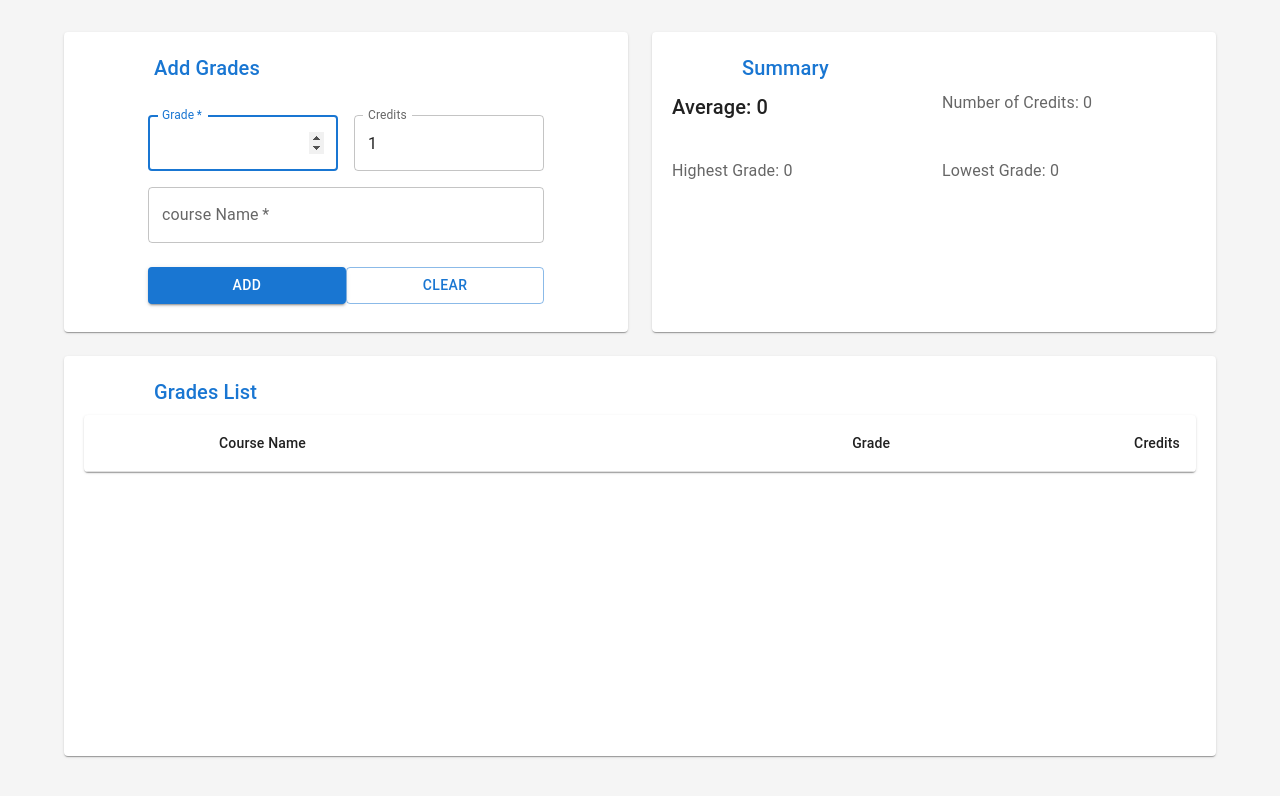
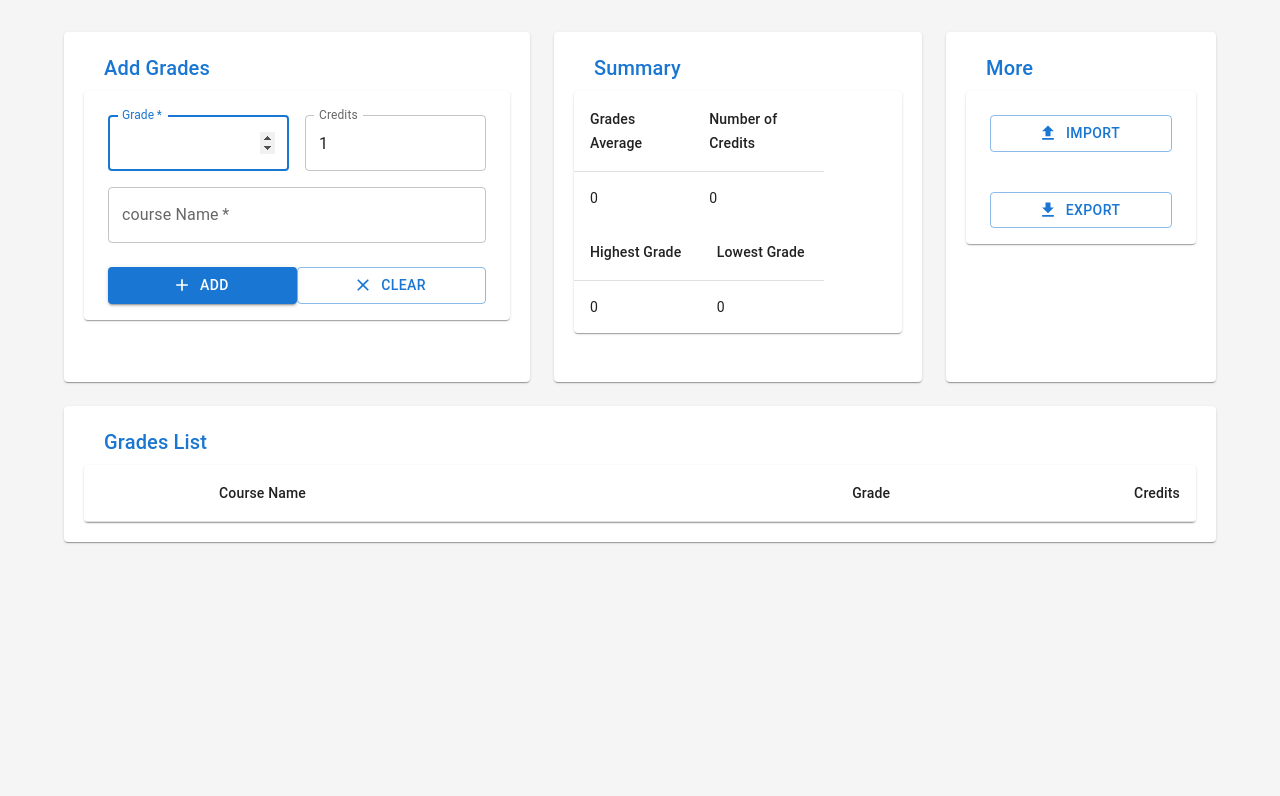
Before and after one commit to kggold4/grades-app-reactjs-mui, a React (Create React App) app: page / in a window 1280 px wide. Shown: the top 796 px of the page. Built offline with nearby package versions, Linux system fonts and the light colour scheme.

Commit message:
add import export buttons and improve summary

```diff
--- a/package.json
+++ b/package.json
@@ -6,6 +6,7 @@
   "dependencies": {
     "@emotion/react": "^11.10.0",
     "@emotion/styled": "^11.10.0",
+    "@mui/icons-material": "^5.8.4",
     "@mui/material": "^5.10.0",
     "@testing-library/jest-dom": "^5.16.5",
     "@testing-library/react": "^13.3.0",
--- a/src/DashboardContent.js
+++ b/src/DashboardContent.js
@@ -9,6 +9,7 @@ import Inset from "./Inset";
 import GradeList from "./GradesList";
 import Header from "./Header";
 import Summary from "./Summary";
+import ImportExport from "./ImportExport";
 import Footer from "./Footer";
 
 const theme = createTheme({
@@ -43,31 +44,45 @@ export default function DashboardContent() {
         >
           <Container maxWidth="lg" sx={{ mt: 4, mb: 4 }}>
             <Grid container spacing={3}>
-              <Grid item xs={6}>
+              <Grid item xs={5}>
                 <Paper
                   sx={{
                     p: 2,
                     display: "flex",
                     flexDirection: "column",
-                    height: 300,
+                    height: 350,
                     padding: "20px",
                   }}
                 >
                   <Inset />
                 </Paper>
               </Grid>
-              <Grid item xs={6}>
+              <Grid item xs={4}>
                 <Paper
                   sx={{
                     p: 2,
                     display: "flex",
                     flexDirection: "column",
-                    height: 300,
+                    height: 350,
                     textAlign: "left",
                     padding: "20px",
                   }}
                 >
                   <Summary />
+                </Paper>
+              </Grid>
+              <Grid item xs={3}>
+                <Paper
+                  sx={{
+                    p: 2,
+                    display: "flex",
+                    flexDirection: "column",
+                    height: 350,
+                    textAlign: "left",
+                    padding: "20px",
+                  }}
+                >
+                  <ImportExport />
                 </Paper>
               </Grid>
               <Grid item xs={12}>
@@ -76,7 +91,6 @@ export default function DashboardContent() {
                     p: 2,
                     display: "flex",
                     flexDirection: "column",
-                    height: 400,
                     padding: "20px",
                   }}
                 >
--- a/src/GradesUtils.js
+++ b/src/GradesUtils.js
@@ -117,6 +117,27 @@ export function getAverage() {
   return (sum / creditCouter).toFixed(2);
 }
 
+export function getStatistics() {
+  let statisticsItem = new StatisticsItem(
+    0,
+    getAverage(),
+    getSumCredits(),
+    getMaxGrade(),
+    getMinGrade()
+  );
+  return [statisticsItem];
+}
+
+class StatisticsItem {
+  constructor(id, average, sumCredits, maxGrade, minGrade) {
+    this.id = id;
+    this.average = average;
+    this.sumCredits = sumCredits;
+    this.maxGrade = maxGrade;
+    this.minGrade = minGrade;
+  }
+}
+
 class GradeItem {
   constructor(id, name, grade, credits) {
     this.id = id;
--- /dev/null
+++ b/src/ImportExport.js
@@ -0,0 +1,45 @@
+import React from "react";
+import CssBaseline from "@mui/material/CssBaseline";
+import Container from "@mui/material/Container";
+import Paper from "@mui/material/Paper";
+import Button from "@mui/material/Button";
+import UploadIcon from "@mui/icons-material/Upload";
+import FileDownloadIcon from "@mui/icons-material/FileDownload";
+import Title from "./Title";
+
+export default function ImportExport() {
+  return (
+    <React.Fragment>
+      <Title>More</Title>
+      <Container component={Paper} maxWidth="xs">
+        <CssBaseline />
+        <Button
+          type="button"
+          fullWidth
+          variant="outlined"
+          startIcon={<UploadIcon />}
+          component="label"
+          sx={{ mt: 3, mb: 2 }}
+          onClick={() => {
+            console.log("import");
+          }}
+        >
+          <input type="file" hidden />
+          Import
+        </Button>
+        <Button
+          type="button"
+          fullWidth
+          variant="outlined"
+          startIcon={<FileDownloadIcon />}
+          sx={{ mt: 3, mb: 2 }}
+          onClick={() => {
+            console.log("import");
+          }}
+        >
+          Export
+        </Button>
+      </Container>
+    </React.Fragment>
+  );
+}
--- a/src/Inset.js
+++ b/src/Inset.js
@@ -5,8 +5,11 @@ import CssBaseline from "@mui/material/CssBaseline";
 import TextField from "@mui/material/TextField";
 import Grid from "@mui/material/Grid";
 import Box from "@mui/material/Box";
+import Paper from "@mui/material/Paper";
 import Container from "@mui/material/Container";
 import { addGrade, clearGradesItems } from "./GradesUtils";
+import ClearIcon from "@mui/icons-material/Clear";
+import AddIcon from "@mui/icons-material/Add";
 import Title from "./Title";
 
 export default function Inset() {
@@ -17,7 +20,7 @@ export default function Inset() {
   return (
     <React.Fragment>
       <Title>Add Grades</Title>
-      <Container component="main" maxWidth="xs">
+      <Container component={Paper} maxWidth="xs">
         <CssBaseline />
         <Box noValidate sx={{ mt: 3 }}>
           <Grid container spacing={2}>
@@ -61,6 +64,7 @@ export default function Inset() {
                 type="submit"
                 fullWidth
                 variant="contained"
+                startIcon={<AddIcon />}
                 sx={{ mt: 3, mb: 2 }}
                 onClick={() => {
                   addGrade(name, parseFloat(grade), parseFloat(credits));
@@ -74,6 +78,7 @@ export default function Inset() {
                 type="button"
                 fullWidth
                 variant="outlined"
+                startIcon={<ClearIcon />}
                 sx={{ mt: 3, mb: 2 }}
                 onClick={() => {
                   clearGradesItems();
--- a/src/Summary.js
+++ b/src/Summary.js
@@ -1,46 +1,61 @@
 import * as React from "react";
-import Typography from "@mui/material/Typography";
-import Grid from "@mui/material/Grid";
 import Title from "./Title";
-
-import {
-  getMinGrade,
-  getMaxGrade,
-  getSumCredits,
-  getAverage,
-} from "./GradesUtils";
+import Table from "@mui/material/Table";
+import TableBody from "@mui/material/TableBody";
+import TableCell from "@mui/material/TableCell";
+import TableContainer from "@mui/material/TableContainer";
+import TableHead from "@mui/material/TableHead";
+import TableRow from "@mui/material/TableRow";
+import Paper from "@mui/material/Paper";
+import { getStatistics } from "./GradesUtils";
 
 export default function Summary() {
-  const minGrade = getMinGrade();
-  const maxGrade = getMaxGrade();
-  const sumCredits = getSumCredits();
-  const average = getAverage();
+  const statistics = getStatistics();
+  console.table(statistics);
 
   return (
     <React.Fragment>
       <Title>Summary</Title>
-      <Grid container spacing={2}>
-        <Grid item xs={12} sm={6}>
-          <Typography component="p" variant="h6" paddingBottom={2.5}>
-            Average: {average}
-          </Typography>
-        </Grid>
-        <Grid item xs={3} sm={6}>
-          <Typography color="text.secondary">
-            Number of Credits: {sumCredits}
-          </Typography>
-        </Grid>
-        <Grid item xs={3} sm={6}>
-          <Typography color="text.secondary">
-            Highest Grade: {maxGrade}
-          </Typography>
-        </Grid>
-        <Grid item xs={3} sm={6}>
-          <Typography color="text.secondary">
-            Lowest Grade: {minGrade}
-          </Typography>
-        </Grid>
-      </Grid>
+      <TableContainer component={Paper}>
+        <Table sx={{ maxWidth: 250 }} aria-label="simple table">
+          <TableHead>
+            <TableRow>
+              <TableCell>Grades Average</TableCell>
+              <TableCell>Number of Credits</TableCell>
+            </TableRow>
+          </TableHead>
+          <TableBody>
+            {statistics.map((statistics) => (
+              <TableRow
+                key={statistics.id}
+                sx={{ "&:last-child td, &:last-child th": { border: 0 } }}
+              >
+                <TableCell>{statistics.average}</TableCell>
+                <TableCell>{statistics.sumCredits}</TableCell>
+              </TableRow>
+            ))}
+          </TableBody>
+        </Table>
+        <Table sx={{ maxWidth: 250 }} aria-label="simple table">
+          <TableHead>
+            <TableRow>
+              <TableCell>Highest Grade</TableCell>
+              <TableCell>Lowest Grade</TableCell>
+            </TableRow>
+          </TableHead>
+          <TableBody>
+            {statistics.map((statistics) => (
+              <TableRow
+                key={statistics.id}
+                sx={{ "&:last-child td, &:last-child th": { border: 0 } }}
+              >
+                <TableCell>{statistics.maxGrade}</TableCell>
+                <TableCell>{statistics.minGrade}</TableCell>
+              </TableRow>
+            ))}
+          </TableBody>
+        </Table>
+      </TableContainer>
     </React.Fragment>
   );
 }
--- a/src/Title.js
+++ b/src/Title.js
@@ -6,7 +6,7 @@ function Title(props) {
   return (
     <Typography
       align="left"
-      paddingLeft="70px"
+      paddingLeft="20px"
       component="h2"
       variant="h6"
       color="primary"
```
